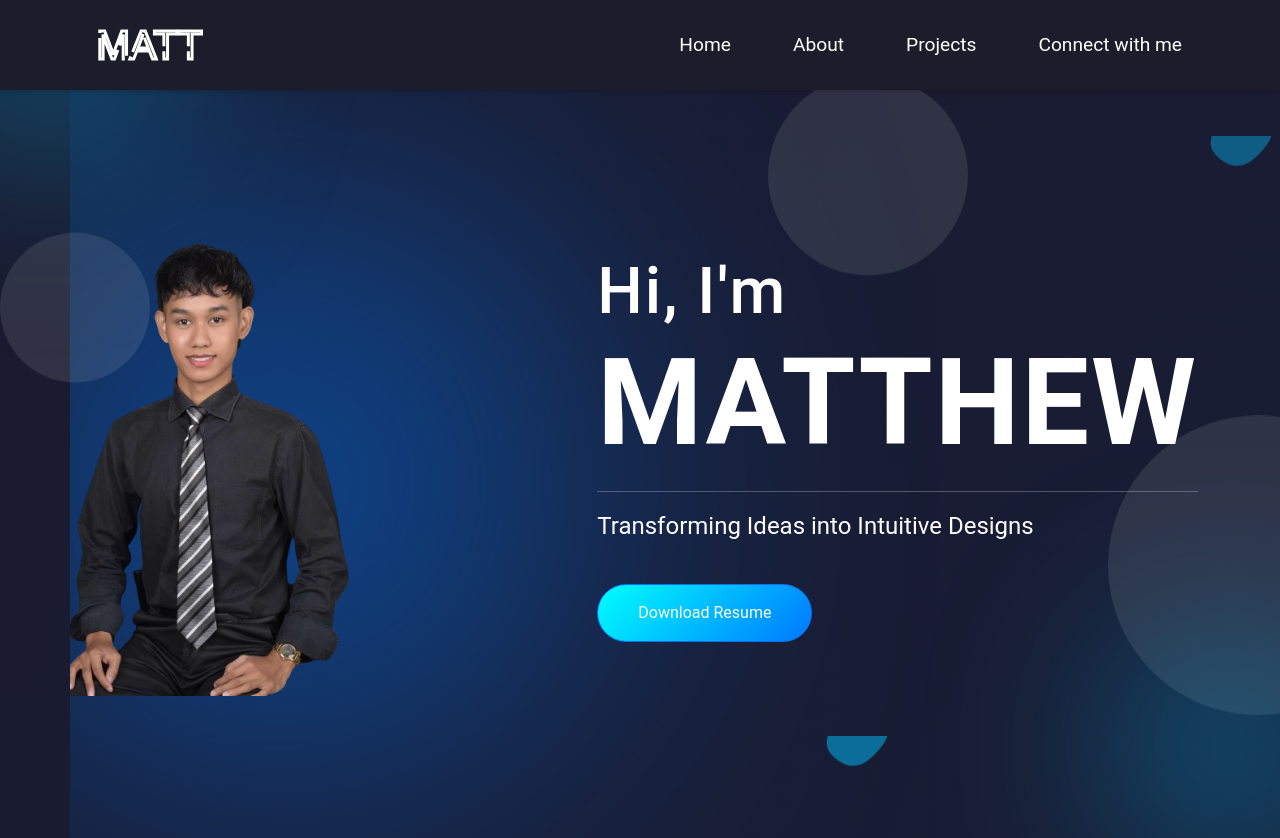
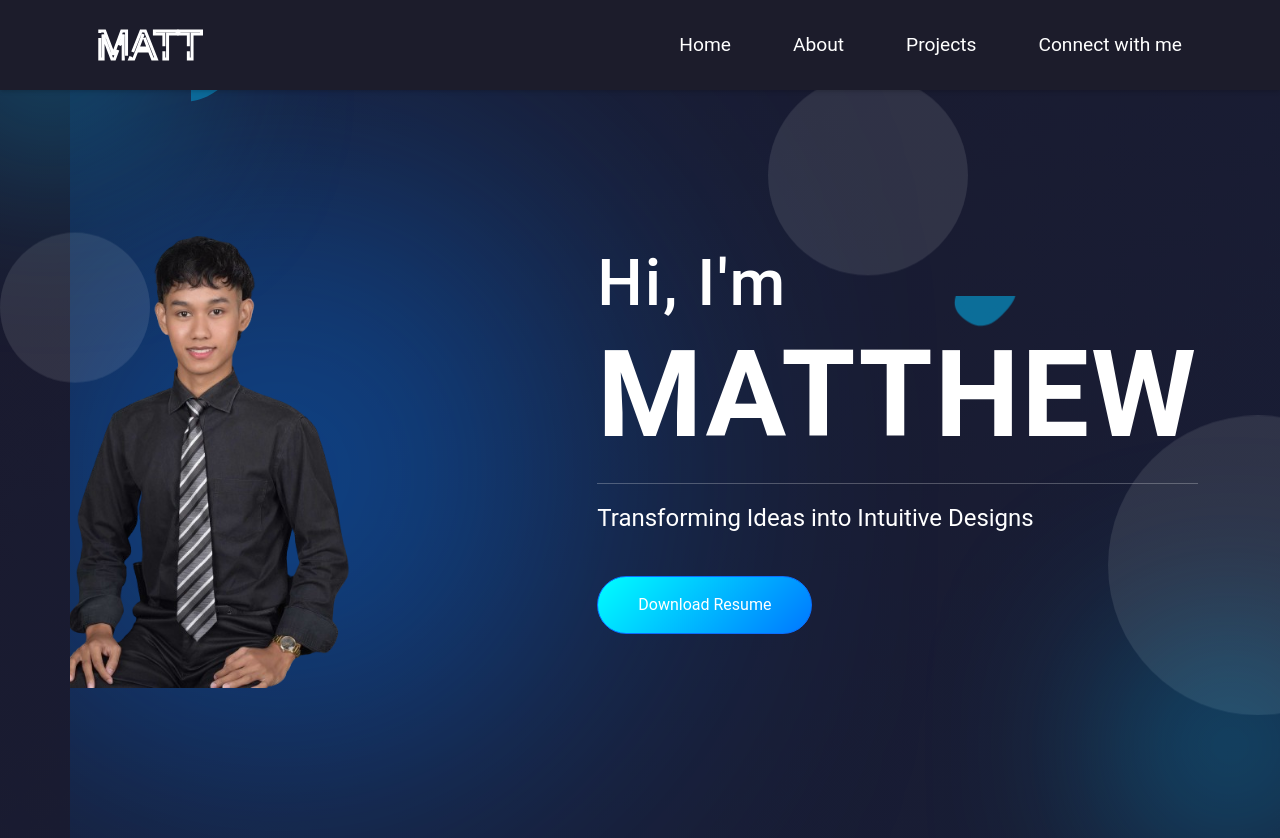
Before and after one commit to mattchu0/Portfolio.github.io, a plain HTML site: page home.html in a window 1280 px wide. Shown: the top 838 px of the page. Drawn offline with nearby package versions, Linux system fonts and the light colour scheme.

Commit message:
Add files via upload

```diff
--- a/home.css
+++ b/home.css
@@ -145,6 +145,28 @@ a {
     .nav-link {
         font-size: 1.5rem;
     }
+}
+
+/*Home Section*/
+.home-section {
+    padding-top: 80px; /* Adjust based on your header height */
+    height: calc(60vh - 80px); /* Subtract the padding from the section height */
+    height: 100vh; /* Decrease the height to 60% of the viewport height */
+    display: flex;
+    align-items: center;
+    justify-content: center;
+    position: relative;
+}
+
+/* Ensure the background shapes remain visible */
+.background {
+    position: absolute;
+    top: 0;
+    left: 0;
+    width: 100%;
+    height: 100%;
+    z-index: -1;
+    overflow: hidden; /* Ensures no scrollbars appear due to the shapes */
 }
 
 /* Main Content Styling */
@@ -387,19 +409,19 @@ main {
 /* SVG Blob Styling */
 .blob1 {
     position: absolute;
-    top: 20%; /* Adjust position as needed */
-    left: 80%; /* Adjust position as needed */
-    width: 50%; /* Adjust size as needed */
-    transform: translate(-50%, -50%);
-    z-index: -2; /* Behind other elements */
+    top: 8%;
+    left: 20%;
+    width: 200px;
+    height: 200px;
+    z-index: 1;
     opacity: 0.4;
     animation: floatBlob 10s ease-in-out infinite;
 }
 
 .blob2 {
     position: absolute;
-    top: 95%; /* Adjust position as needed */
-    left: 60%; /* Adjust position as needed */
+    top: 40%;
+    left: 70%;
     width: 30%; /* Adjust size as needed */
     transform: translate(-50%, -50%);
     z-index: -2; /* Behind other elements */
@@ -545,7 +567,7 @@ main {
 
 .my-projects-section h2 {
     font-size: 3rem;
-    color: #00bfff;
+    color: #e4e4e4;
     margin-bottom: 20px;
     text-align: center;
 }
@@ -633,8 +655,7 @@ main {
 .connect-section::before,
 .connect-section::after {
     content: '';
-    position: relative; /* Make parent element the reference point /
-    overflow: hidden; / Ensure overflow is controlled */
+    position: relative;
     width: 80%;
     height: 200px;
     background: rgba(0, 191, 255, 0.5);
```
